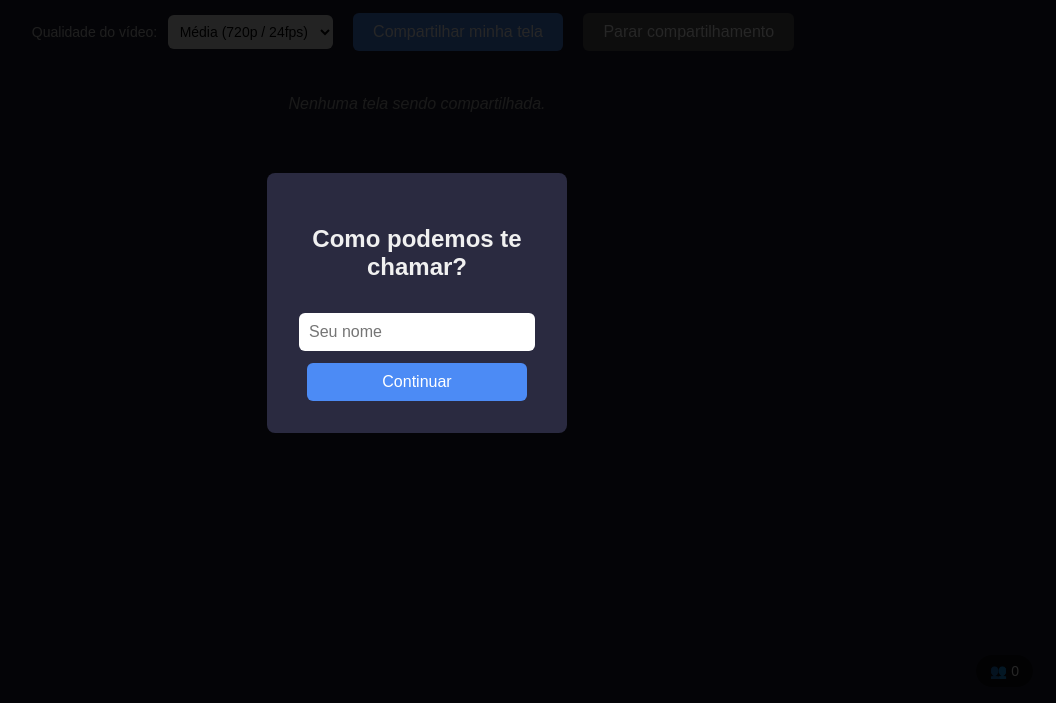
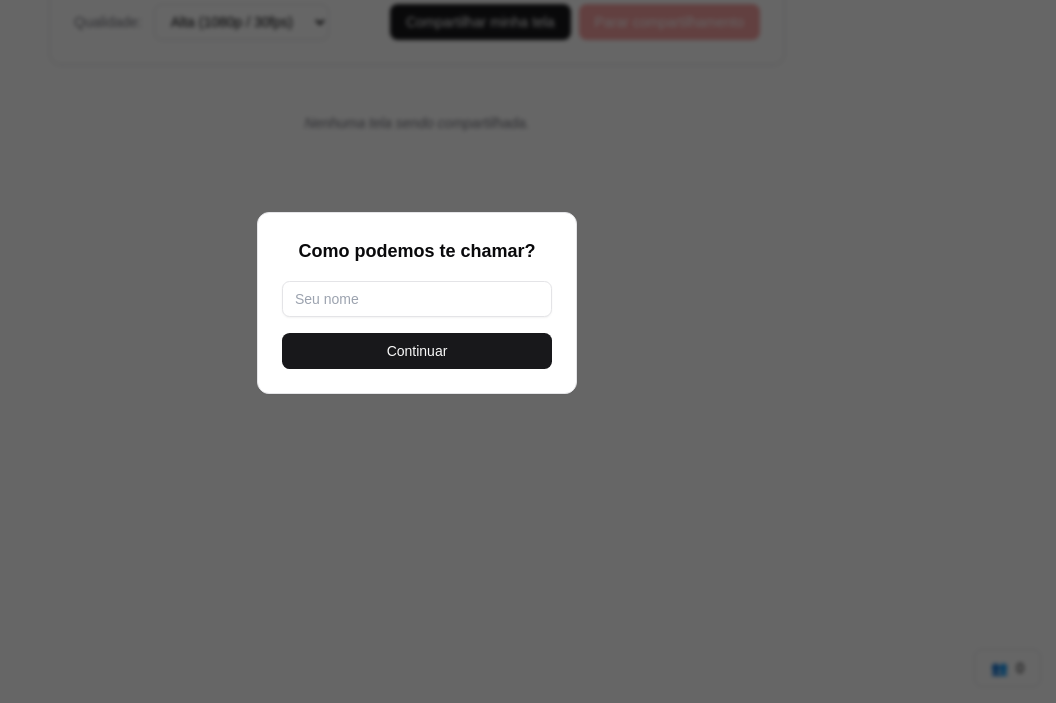
Before and after one commit to gabrielgeisler/screenshare, a website: page public/index.html in a window 1280 px wide. Shown: the part 97-800 px from the top of the page, without its empty margins (223-1279 px from the left). Drawn offline with nearby package versions, Linux system fonts and the light colour scheme; no server answers.

Commit message:
atualizacoes visuais, qualidade alta priorizada, ajuste no fullscreen

```diff
--- a/public/client.js
+++ b/public/client.js
@@ -21,6 +21,25 @@ const viewersBtn = document.getElementById('viewersBtn');
 const viewersCount = document.getElementById('viewersCount');
 const viewersPanel = document.getElementById('viewersPanel');
 const viewersList = document.getElementById('viewersList');
+const themeToggle = document.getElementById('themeToggle');
+const themeIcon = document.getElementById('themeIcon');
+
+// ---------- Modo escuro ----------
+
+const THEME_STORAGE_KEY = 'screenshare_theme';
+
+function aplicarTema(escuro) {
+  document.documentElement.classList.toggle('dark', escuro);
+  themeIcon.textContent = escuro ? '☀️' : '🌙';
+}
+
+aplicarTema(document.documentElement.classList.contains('dark'));
+
+themeToggle.addEventListener('click', () => {
+  const escuro = !document.documentElement.classList.contains('dark');
+  aplicarTema(escuro);
+  localStorage.setItem(THEME_STORAGE_KEY, escuro ? 'dark' : 'light');
+});
 
 // TURN é essencial para quem está atrás de NAT/firewall restritivo, onde a
 // conexão P2P direta via STUN falha; carregado do servidor antes de qualquer oferta
@@ -288,9 +307,22 @@ volumeIcon.addEventListener('click', () => {
 });
 
 fullscreenBtn.addEventListener('click', () => {
-  // Coloca a caixa (vídeo + botões) em tela cheia, não só o vídeo, para os controles continuarem visíveis
-  if (remoteBox.requestFullscreen) {
-    remoteBox.requestFullscreen().catch((err) => console.warn('Falha ao entrar em tela cheia:', err));
+  // Deixa só o <video> em tela cheia (não a caixa) para o navegador usar o caminho
+  // acelerado por GPU do vídeo; fullscreen na caixa força composição por software e trava
+  if (remoteVideo.requestFullscreen) {
+    remoteVideo.requestFullscreen().catch((err) => console.warn('Falha ao entrar em tela cheia:', err));
+  }
+});
+
+// Como o vídeo some da tela normal quando é ele o elemento em fullscreen, usamos os
+// controles nativos do navegador (volume, sair da tela cheia) enquanto estiver nesse modo
+document.addEventListener('fullscreenchange', () => {
+  const emTelaCheia = document.fullscreenElement === remoteVideo;
+  remoteVideo.controls = emTelaCheia;
+  if (!emTelaCheia) {
+    // Sincroniza o slider com o volume/mudo que o usuário pode ter ajustado nos controles nativos
+    volumeSlider.value = Math.round(remoteVideo.muted ? 0 : remoteVideo.volume * 100);
+    volumeIcon.textContent = remoteVideo.muted || remoteVideo.volume === 0 ? '🔇' : '🔊';
   }
 });
 
--- a/public/index.html
+++ b/public/index.html
@@ -3,44 +3,103 @@
 <head>
   <meta charset="UTF-8" />
   <meta name="viewport" content="width=device-width, initial-scale=1.0" />
-  <title>Compartilhamento de Tela</title>
+  <title>ScreenShare Fdç 3000</title>
+
+  <!-- Aplica o tema salvo antes do primeiro paint, evitando flash de tela clara -->
+  <script>
+    const temaSalvo = localStorage.getItem('screenshare_theme');
+    const escuro = temaSalvo ? temaSalvo === 'dark' : window.matchMedia('(prefers-color-scheme: dark)').matches;
+    document.documentElement.classList.toggle('dark', escuro);
+  </script>
+
+  <script src="https://cdn.tailwindcss.com"></script>
+  <script>
+    tailwind.config = {
+      darkMode: 'class',
+      theme: {
+        extend: {
+          colors: {
+            border: 'hsl(var(--border))',
+            input: 'hsl(var(--input))',
+            ring: 'hsl(var(--ring))',
+            background: 'hsl(var(--background))',
+            foreground: 'hsl(var(--foreground))',
+            primary: { DEFAULT: 'hsl(var(--primary))', foreground: 'hsl(var(--primary-foreground))' },
+            secondary: { DEFAULT: 'hsl(var(--secondary))', foreground: 'hsl(var(--secondary-foreground))' },
+            destructive: { DEFAULT: 'hsl(var(--destructive))', foreground: 'hsl(var(--destructive-foreground))' },
+            muted: { DEFAULT: 'hsl(var(--muted))', foreground: 'hsl(var(--muted-foreground))' },
+            accent: { DEFAULT: 'hsl(var(--accent))', foreground: 'hsl(var(--accent-foreground))' },
+            card: { DEFAULT: 'hsl(var(--card))', foreground: 'hsl(var(--card-foreground))' },
+          },
+          borderRadius: {
+            lg: 'var(--radius)',
+            md: 'calc(var(--radius) - 2px)',
+            sm: 'calc(var(--radius) - 4px)',
+          },
+        },
+      },
+    };
+  </script>
+
+  <!-- Classes de componente no estilo shadcn/ui, processadas pelo Tailwind Play CDN -->
+  <style type="text/tailwindcss">
+    @layer components {
+      .btn {
+        @apply inline-flex items-center justify-center gap-2 rounded-md text-sm font-medium whitespace-nowrap transition-colors disabled:pointer-events-none disabled:opacity-50 px-4 py-2;
+      }
+      .btn-primary { @apply btn bg-primary text-primary-foreground hover:bg-primary/90; }
+      .btn-outline { @apply btn border border-input bg-background hover:bg-accent hover:text-accent-foreground; }
+      .btn-destructive { @apply btn bg-destructive text-destructive-foreground hover:bg-destructive/90; }
+      .btn-icon { @apply btn h-9 w-9 p-0 shrink-0; }
+      .card { @apply rounded-xl border border-border bg-card text-card-foreground shadow-sm; }
+      .input { @apply flex h-9 rounded-md border border-input bg-background px-3 py-1 text-sm shadow-sm disabled:cursor-not-allowed disabled:opacity-50; }
+    }
+  </style>
+
   <link rel="stylesheet" href="style.css" />
 </head>
-<body>
+<body class="min-h-screen bg-background text-foreground antialiased">
   <div id="nameOverlay" class="overlay hidden">
-    <form id="nameForm" class="name-box">
-      <h2>Como podemos te chamar?</h2>
-      <input type="text" id="nameInput" placeholder="Seu nome" autocomplete="off" maxlength="30" required />
-      <button type="submit">Continuar</button>
+    <form id="nameForm" class="card w-[320px] max-w-[90vw] p-6 space-y-4">
+      <h2 class="text-lg font-semibold">Como podemos te chamar?</h2>
+      <input type="text" id="nameInput" placeholder="Seu nome" autocomplete="off" maxlength="30" required class="input w-full" />
+      <button type="submit" class="btn-primary w-full">Continuar</button>
     </form>
   </div>
 
-  <header>
-    <h1>Compartilhamento de Tela</h1>
-</header>
+  <header class="flex items-center justify-between px-4 py-5 max-w-3xl mx-auto">
+    <h1 class="text-xl font-semibold">ScreenShare Fdç 3000</h1>
+    <button id="themeToggle" class="btn-outline btn-icon" aria-label="Alternar modo escuro">
+      <span id="themeIcon">🌙</span>
+    </button>
+  </header>
 
-  <main>
-    <div class="controls">
-      <label for="qualitySelect" class="quality-label">Qualidade do vídeo:</label>
-      <select id="qualitySelect" disabled>
-        <option value="high">Alta (1080p / 30fps)</option>
-        <option value="medium" selected>Média (720p / 24fps)</option>
-        <option value="low">Baixa (480p / 15fps)</option>
-      </select>
-      <button id="shareBtn" disabled>Compartilhar minha tela</button>
-      <button id="stopBtn" disabled>Parar compartilhamento</button>
-    </div>
+  <main class="mx-auto max-w-3xl px-4 pb-10 space-y-6">
+    <section class="card p-4 sm:p-6">
+      <div class="flex flex-wrap items-center gap-3">
+        <label for="qualitySelect" class="text-sm text-muted-foreground">Qualidade:</label>
+        <select id="qualitySelect" disabled class="input">
+          <option value="high" selected>Alta (1080p / 30fps)</option>
+          <option value="medium">Média (720p / 24fps)</option>
+          <option value="low">Baixa (480p / 15fps)</option>
+        </select>
+        <div class="flex gap-2 sm:ml-auto">
+          <button id="shareBtn" disabled class="btn-primary">Compartilhar minha tela</button>
+          <button id="stopBtn" disabled class="btn-destructive">Parar compartilhamento</button>
+        </div>
+      </div>
+    </section>
 
-    <section class="videos">
-      <div class="video-box hidden" id="localBox">
+    <section class="videos flex flex-wrap justify-center gap-5">
+      <div class="video-box card hidden p-3" id="localBox">
         <video id="localVideo" autoplay muted playsinline></video>
       </div>
-      <div class="video-box hidden" id="remoteBox">
+      <div class="video-box card hidden p-3" id="remoteBox">
         <video id="remoteVideo" autoplay playsinline muted></video>
         <div class="remote-controls" id="remoteControls">
           <button id="drawerToggle" class="drawer-toggle" aria-label="Abrir controles">☰</button>
           <div class="drawer-panel" id="drawerPanel">
-            <button id="fullscreenBtn">Tela cheia</button>
+            <button id="fullscreenBtn" class="btn-outline">Tela cheia</button>
             <div class="volume-control hidden" id="volumeControl">
               <button type="button" id="volumeIcon" class="volume-icon" aria-label="Mutar/desmutar">🔊</button>
               <input type="range" id="volumeSlider" min="0" max="100" value="0" />
@@ -50,14 +109,14 @@
       </div>
     </section>
 
-    <p id="status">Nenhuma tela sendo compartilhada.</p>
+    <p id="status" class="text-center text-sm text-muted-foreground italic">Nenhuma tela sendo compartilhada.</p>
   </main>
 
-  <button id="viewersBtn" class="viewers-btn" aria-label="Ver quem está assistindo">
+  <button id="viewersBtn" class="viewers-btn btn-outline" aria-label="Ver quem está assistindo">
     👥 <span id="viewersCount">0</span>
   </button>
-  <div id="viewersPanel" class="viewers-panel hidden">
-    <h3>Assistindo agora</h3>
+  <div id="viewersPanel" class="viewers-panel card hidden">
+    <h3 class="text-sm font-medium text-muted-foreground mb-2">Assistindo agora</h3>
     <ul id="viewersList"></ul>
   </div>
 
--- a/public/style.css
+++ b/public/style.css
@@ -2,79 +2,57 @@
   box-sizing: border-box;
 }
 
+/* Tokens de cor no padrão shadcn/ui (tema "zinc"), lidos pelo tailwind.config no index.html */
+:root {
+  --background: 0 0% 100%;
+  --foreground: 240 10% 3.9%;
+  --card: 0 0% 100%;
+  --card-foreground: 240 10% 3.9%;
+  --primary: 240 5.9% 10%;
+  --primary-foreground: 0 0% 98%;
+  --secondary: 240 4.8% 95.9%;
+  --secondary-foreground: 240 5.9% 10%;
+  --muted: 240 4.8% 95.9%;
+  --muted-foreground: 240 3.8% 46.1%;
+  --accent: 240 4.8% 95.9%;
+  --accent-foreground: 240 5.9% 10%;
+  --destructive: 0 84.2% 60.2%;
+  --destructive-foreground: 0 0% 98%;
+  --border: 240 5.9% 90%;
+  --input: 240 5.9% 90%;
+  --ring: 240 5.9% 10%;
+  --radius: 0.6rem;
+}
+
+.dark {
+  --background: 240 10% 3.9%;
+  --foreground: 0 0% 98%;
+  --card: 240 5.9% 8%;
+  --card-foreground: 0 0% 98%;
+  --primary: 0 0% 98%;
+  --primary-foreground: 240 5.9% 10%;
+  --secondary: 240 3.7% 15.9%;
+  --secondary-foreground: 0 0% 98%;
+  --muted: 240 3.7% 15.9%;
+  --muted-foreground: 240 5% 64.9%;
+  --accent: 240 3.7% 15.9%;
+  --accent-foreground: 0 0% 98%;
+  --destructive: 0 62.8% 30.6%;
+  --destructive-foreground: 0 0% 98%;
+  --border: 240 3.7% 15.9%;
+  --input: 240 3.7% 15.9%;
+  --ring: 240 4.9% 83.9%;
+}
+
 body {
   font-family: Arial, Helvetica, sans-serif;
-  background: #1e1e2f;
-  color: #f0f0f0;
   margin: 0;
   padding: 0;
   text-align: center;
-}
-
-header {
-  padding: 24px 16px;
-}
-
-h1 {
-  margin-bottom: 4px;
-}
-
-.controls {
-  margin-bottom: 24px;
-}
-
-.quality-label {
-  margin-right: 6px;
-  font-size: 14px;
-  color: #ccc;
-}
-
-#qualitySelect {
-  font-size: 14px;
-  padding: 8px;
-  border-radius: 6px;
-  border: none;
-  margin-right: 8px;
-}
-
-#qualitySelect:disabled {
-  opacity: 0.6;
-  cursor: not-allowed;
-}
-
-button {
-  font-size: 16px;
-  padding: 10px 20px;
-  margin: 0 8px;
-  border: none;
-  border-radius: 6px;
-  cursor: pointer;
-  background: #4c8bf5;
-  color: #fff;
-  transition: background 0.2s ease;
-}
-
-button:hover:not(:disabled) {
-  background: #3a6fd0;
-}
-
-button:disabled {
-  background: #555;
-  cursor: not-allowed;
-}
-
-.videos {
-  display: flex;
-  flex-wrap: wrap;
-  justify-content: center;
-  gap: 20px;
-  padding: 0 16px;
+  transition: background-color 0.2s ease, color 0.2s ease;
 }
 
 .video-box {
-  background: #2a2a40;
-  border-radius: 8px;
-  padding: 12px;
   width: 480px;
   max-width: 90vw;
 }
@@ -90,36 +68,7 @@ video:fullscreen {
   height: 100vh;
   object-fit: contain;
   border-radius: 0;
-}
-
-#remoteBox:fullscreen {
-  width: 100vw;
-  height: 100vh;
-  max-width: none;
-  padding: 0;
-  border-radius: 0;
   background: #000;
-  display: flex;
-  align-items: center;
-  justify-content: center;
-}
-
-#remoteBox:fullscreen video {
-  width: 100%;
-  height: 100%;
-  object-fit: contain;
-  border-radius: 0;
-}
-
-#remoteBox:fullscreen .remote-controls {
-  position: fixed;
-  top: 50%;
-  right: 0;
-  transform: translateY(-50%);
-  z-index: 10;
-  display: flex;
-  flex-direction: row-reverse;
-  align-items: center;
 }
 
 .remote-controls {
@@ -134,6 +83,9 @@ video:fullscreen {
   font-size: 18px;
   border-radius: 8px 0 0 8px;
   background: rgba(0, 0, 0, 0.55);
+  color: #fff;
+  border: none;
+  cursor: pointer;
 }
 
 .drawer-toggle:hover {
@@ -159,7 +111,6 @@ video:fullscreen {
 }
 
 .remote-controls .drawer-panel button {
-  margin: 0;
   white-space: nowrap;
 }
 
@@ -181,65 +132,32 @@ video:fullscreen {
   font-size: 16px;
   line-height: 1;
   background: transparent;
-}
-
-.hint {
-  font-size: 12px;
-  color: #aaa;
-  margin-top: 8px;
+  border: none;
+  color: #fff;
+  cursor: pointer;
 }
 
 .hidden {
   display: none !important;
 }
 
-#status {
-  margin-top: 20px;
-  font-style: italic;
-  color: #aaa;
-}
-
 .overlay {
   position: fixed;
   inset: 0;
-  background: rgba(0, 0, 0, 0.85);
+  background: rgba(0, 0, 0, 0.6);
+  backdrop-filter: blur(2px);
   display: flex;
   align-items: center;
   justify-content: center;
   z-index: 1000;
 }
 
-.name-box {
-  background: #2a2a40;
-  padding: 32px;
-  border-radius: 8px;
-  display: flex;
-  flex-direction: column;
-  gap: 12px;
-  width: 300px;
-  max-width: 90vw;
-}
-
-.name-box input {
-  font-size: 16px;
-  padding: 10px;
-  border-radius: 6px;
-  border: none;
-}
-
 .viewers-btn {
   position: fixed;
   bottom: 16px;
   right: 16px;
-  padding: 8px 14px;
-  font-size: 14px;
-  border-radius: 20px;
-  background: rgba(0, 0, 0, 0.55);
+  border-radius: 9999px;
   z-index: 900;
-}
-
-.viewers-btn:hover {
-  background: rgba(0, 0, 0, 0.75);
 }
 
 .viewers-panel {
@@ -249,18 +167,9 @@ video:fullscreen {
   width: 220px;
   max-height: 300px;
   overflow-y: auto;
-  background: #2a2a40;
-  border-radius: 8px;
   padding: 12px 16px;
   text-align: left;
   z-index: 900;
-  box-shadow: 0 4px 16px rgba(0, 0, 0, 0.4);
-}
-
-.viewers-panel h3 {
-  margin: 0 0 8px;
-  font-size: 14px;
-  color: #ccc;
 }
 
 .viewers-panel ul {
@@ -272,7 +181,7 @@ video:fullscreen {
 
 .viewers-panel li {
   padding: 4px 0;
-  border-top: 1px solid rgba(255, 255, 255, 0.1);
+  border-top: 1px solid hsl(var(--border));
 }
 
 .viewers-panel li:first-child {
@@ -280,14 +189,14 @@ video:fullscreen {
 }
 
 .viewers-panel .empty {
-  color: #888;
+  color: hsl(var(--muted-foreground));
   font-style: italic;
 }
-
 
 /* Enquanto assiste, a página toda vira o player: some tudo, exceto o vídeo e seus controles */
 body.watching header,
 body.watching .controls,
+body.watching section.card:not(.video-box),
 body.watching #status,
 body.watching #localBox {
   display: none;
@@ -312,6 +221,7 @@ body.watching #remoteBox {
   padding: 0;
   margin: 0;
   border-radius: 0;
+  border: none;
   background: #000;
   display: flex;
   align-items: center;
```
